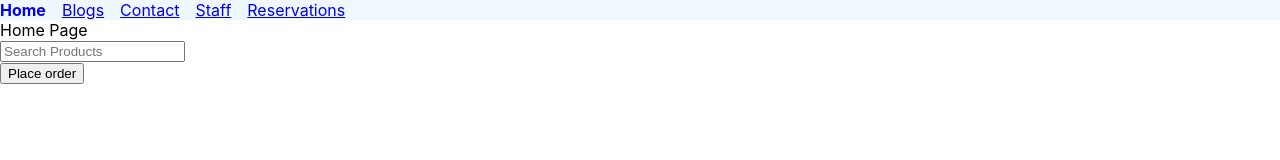
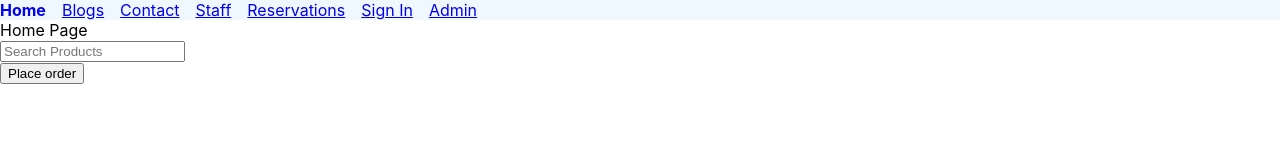
Before and after one commit to meiliizzsuju/roondayview, a React (Create React App) app: page / in a window 1280 px wide. Shown: the top 160 px of the page. Built offline with nearby package versions, Linux system fonts and the light colour scheme.

Commit message:
router update 3
route for sign in
route for admin

```diff
--- a/src/App.js
+++ b/src/App.js
@@ -9,6 +9,8 @@ import { FeaturedMenu } from './components/FeaturedMenu';
 import { NewMenu } from './components/NewMenu';
 import { Blogs } from './components/Blogs';
 import { Reservations } from './components/Reservations';
+import { SignIn } from './components/SignIn';
+import { Admin } from './components/Admin';
 
 function App() {
   return (
@@ -20,6 +22,8 @@ function App() {
           <Route path='blog' element={<Blogs />} />
           <Route path='reservation' element={<Reservations />} />
           <Route path='order-summary' element={<OrderSummary />} />
+          <Route path='admin' element={<Admin />} />
+          <Route path='sign-in' element={<SignIn />} />
           <Route path='staff' element={<RestaurantStaff />}>
             <Route index element={<FeaturedMenu />} />
             <Route path='featured' element={<FeaturedMenu/>} />
--- /dev/null
+++ b/src/components/Admin.jsx
@@ -0,0 +1,7 @@
+import React from 'react'
+
+export const Admin = () => {
+  return (
+    <div>Admin</div>
+  )
+}
--- a/src/components/NavBar.jsx
+++ b/src/components/NavBar.jsx
@@ -26,6 +26,12 @@ export const NavBar = () => {
         <NavLink style={navLinkStyles} to='/reservation'>
             Reservations
         </NavLink>
+        <NavLink style={navLinkStyles} to='/sign-in'>
+            Sign In
+        </NavLink>
+        <NavLink style={navLinkStyles} to='/Admin'>
+            Admin
+        </NavLink>
     </nav>
   )
 }
--- a/src/components/SignIn.jsx
+++ b/src/components/SignIn.jsx
@@ -1,13 +1,7 @@
-/*import { Link, Outlet } from 'react-router-dom'
+import React from 'react'
 
-export const SignIn= () => {
+export const SignIn = () => {
   return (
-    <>
-        <nav>
-            <Link to='featured'>Featured</Link>
-            <Link to='new'>New</Link>
-        </nav>
-        <Outlet/>
-    </>
+    <div>SignIn</div>
   )
-}*/
+}
```
